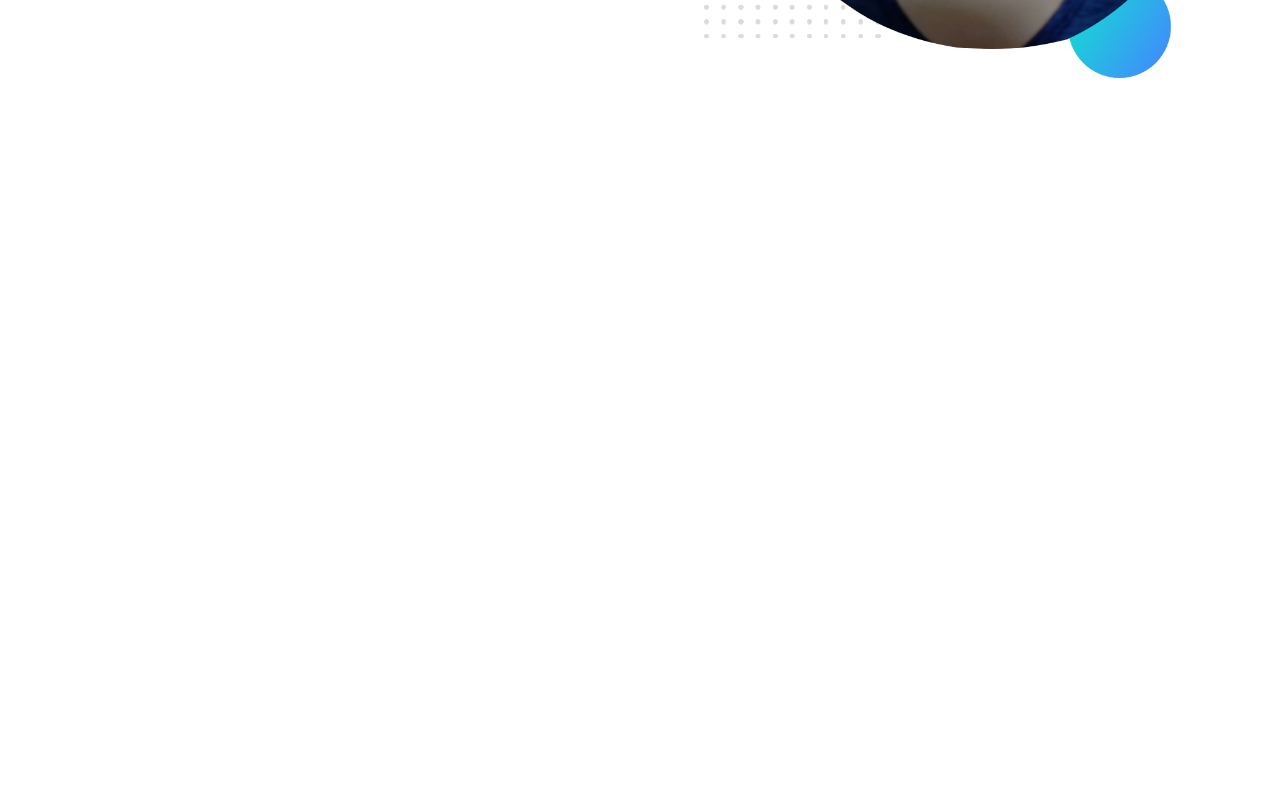
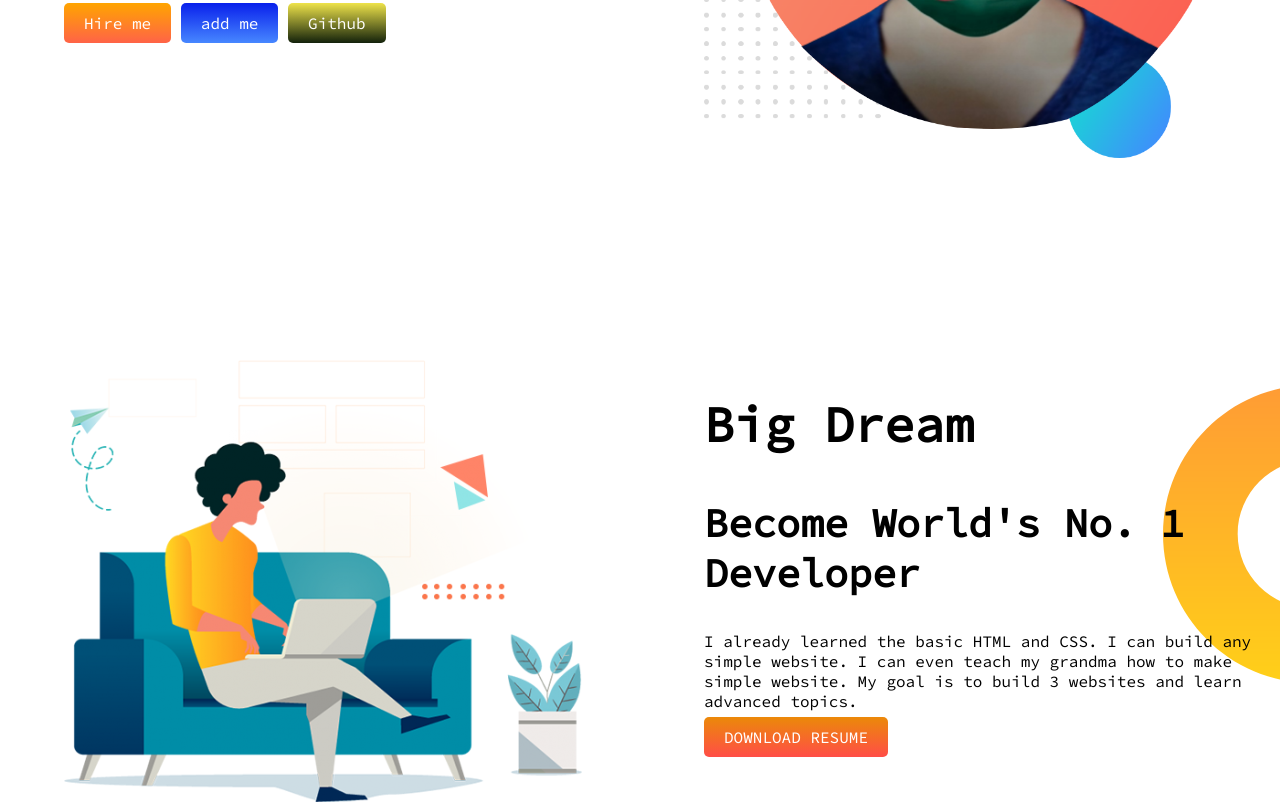
Before and after one commit to RedowanSajeeb/first-portfolio, a plain HTML site: page index.html in a window 1280 px wide. Shown: the part 437-1243 px from the top of the page. Before the commit the page ends 800 px from the top, so only its background shows below. Drawn offline with Linux system fonts and the light colour scheme; a web font is replaced by a local one.

Commit message:
dream commit

```diff
--- a/index.html
+++ b/index.html
@@ -42,6 +42,20 @@
                                     </div>
                                     <div class="hlf"><img src="p-mg/my-bg.png" alt="redowan-xphoto"></div>
                   </section>
+                  <section class="dream">
+                                    <div class="hlf"> <img src="p-mg/website-growth-img-1-518x450.png" alt=""> </div>
+                                    <div class="hlf">
+                                                      <h1>Big Dream</h1>
+                                                      <h2>Become World's No. 1 Developer</h2>
+                                                      <p>I already learned the basic HTML and CSS. I can build any
+                                                                        simple website. I can even teach my grandma how
+                                                                        to make simple website. My goal is to build 3
+                                                                        websites and learn advanced topics.</p>
+                                                      <a class="fba" target="blank"
+                                                                        href="https://www.linkedin.com/authwall?trk=ripf&trkInfo=AQEvj3pMgGxGewAAAX4m_VpIUtDyz9YeGIvV0cWhu9I0696M0xAFC8zqKLr6Rea6Ybbys_F8uki5ASMhjyLIfMESOEF2camlRcEsV0GFnrXi4sz3HQ5x67mGIEak-d_PKd0qqe8=&originalReferer=https://programminghero1.github.io/&sessionRedirect=https%3A%2F%2Fwww.linkedin.com%2Fcompany%2Fprogramminghero%2F">
+                                                                        DOWNLOAD RESUME </a>
+                                    </div>
+                  </section>
 </body>
 
 </html>
--- a/style.css
+++ b/style.css
@@ -36,10 +36,12 @@ h2{
 }
 section{
                   display: flex;
+                  margin-top: 100px;
 }
 .hlf{
                   width: 50%;
                   padding-left: 5%;
+                  margin-top: 90px;
 }
 .hlf img{
                   width: 90%;
@@ -61,6 +63,16 @@ section{
                   font-weight: 400;
                   border-radius: 5px;
 }
+
+.fba{
+                  text-decoration: none;
+                  text-decoration: none;
+                  background-image: linear-gradient(rgb(235, 137, 9), rgb(255, 77, 71) );
+                  padding: 10px 20px;
+                  color: white;
+                  font-weight: 400;
+                  border-radius: 5px;
+}
 .gitb{
                   text-decoration: none;
                   text-decoration: none;
@@ -73,5 +85,12 @@ section{
 .top{
                   background-image: url(p-mg/top-banner.png);
                   background-repeat: no-repeat;
+                  margin-top: -10px;
 
 }
+.dream{
+                  background-image: url(p-mg/dream-bg.png);
+                  background-repeat: no-repeat;
+                  background-position: right;
+
+}
```
